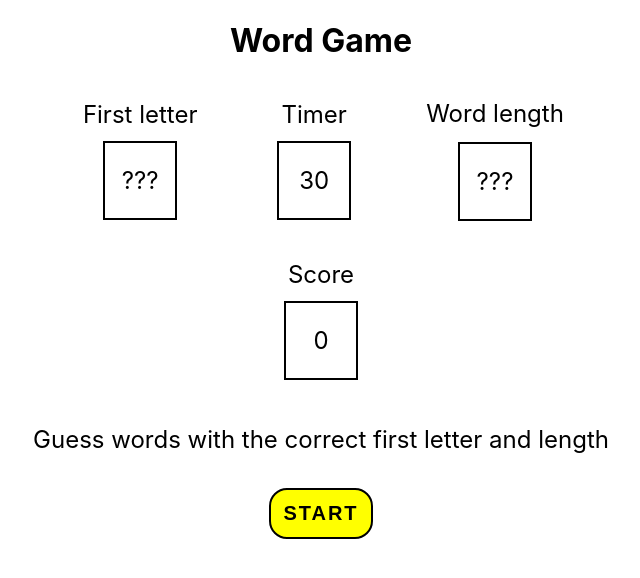
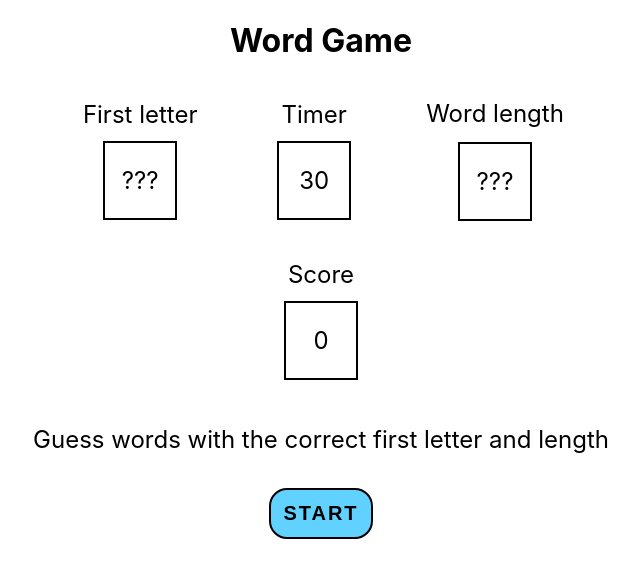
Before and after one commit to dougbostick/word_game, a React (Create React App) app: page / in a window 1280 px wide. Shown: the top 578 px of the page, without its empty margins (319-959 px from the left). Built offline with nearby package versions, Linux system fonts and the light colour scheme; the HTML template or start-up script is replaced by a standard one.

Commit message:
changed button to light blue

```diff
--- a/src/App.scss
+++ b/src/App.scss
@@ -89,7 +89,7 @@ button {
   font-weight: bold;
   // border: none;
   border: 2px solid black;
-  background-color: yellow;
+  background-color: rgb(97, 210, 255);
   color: black;
   border-radius: 18px;
   letter-spacing: 2px;
@@ -99,7 +99,7 @@ button {
 button:hover {
   transition: 0.15s;
   background-color: black;
-  color: yellow;
+  color: rgb(97, 210, 255);
 }
 
 button:active {
```
